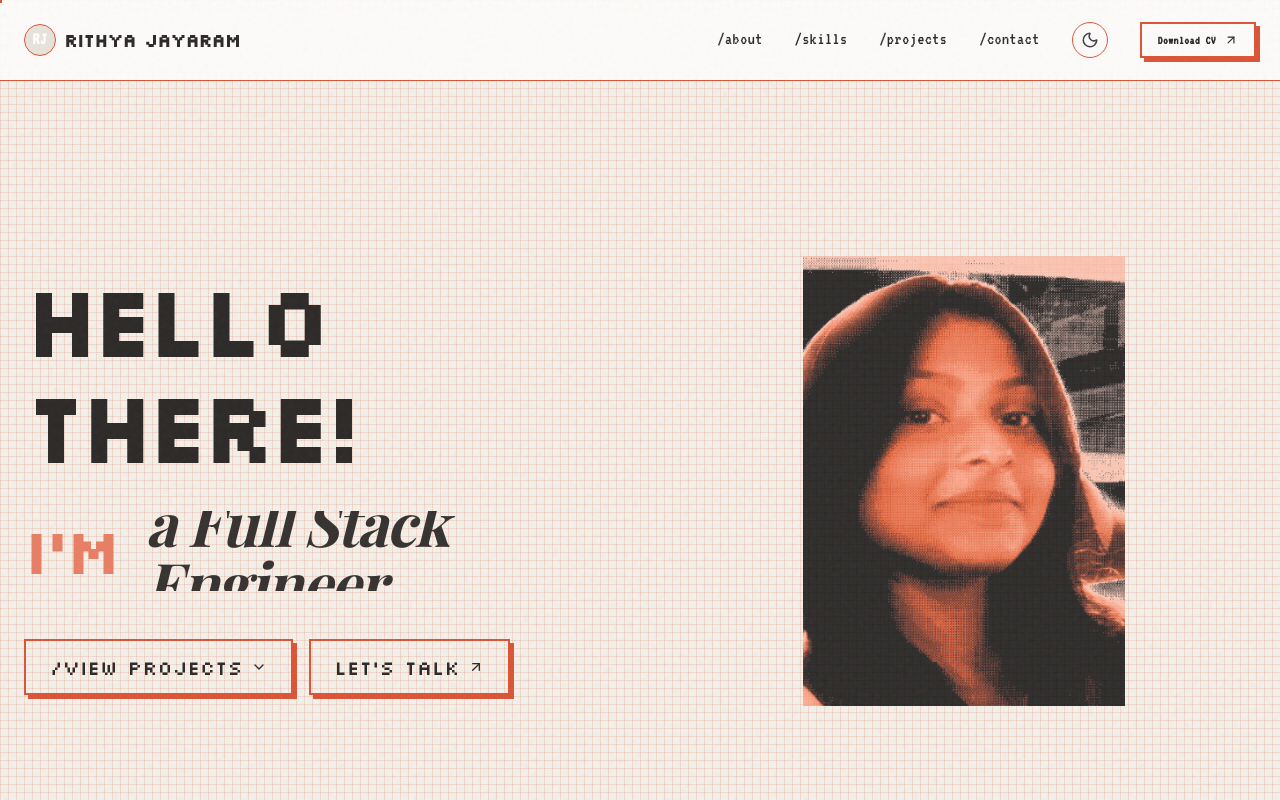
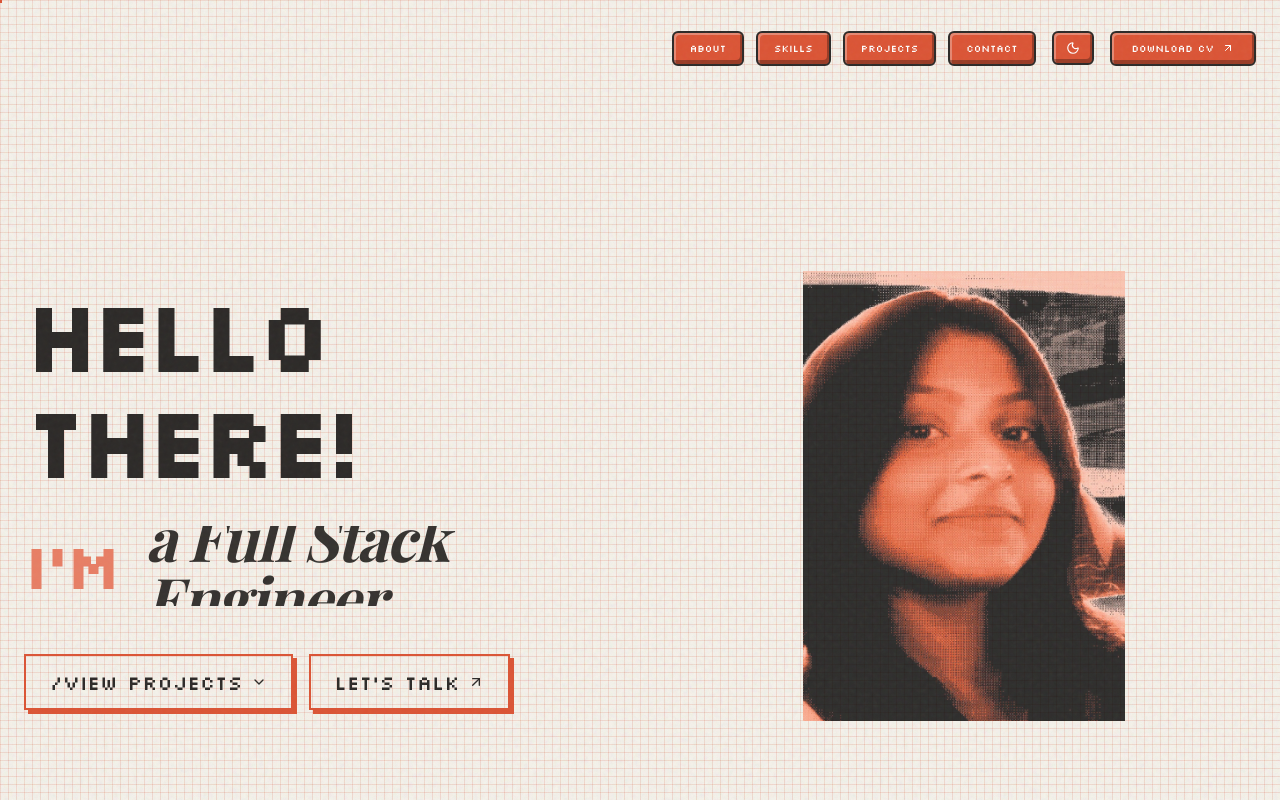
Before and after one commit to riti2043/portfolio_website, a React (Vite) app: page / in a window 1280 px wide. Shown: the top 800 px of the page. Built offline with nearby package versions, Linux system fonts and the light colour scheme; a web font is replaced by a local one.

Commit message:
style: implement 8-bit gameboy style buttons for transparent navbar

```diff
--- a/src/App.jsx
+++ b/src/App.jsx
@@ -261,59 +261,45 @@ export default function App() {
       />
 
       {/* ==================== NAVBAR ==================== */}
-      <nav className="sticky top-0 z-40 backdrop-blur-md bg-white/80 dark:bg-zinc-950/80 border-b border-[var(--border-color)] transition-colors duration-300">
-        <div className="max-w-7xl mx-auto px-6 h-20 flex items-center justify-between">
+      <nav className="sticky top-0 z-40 bg-transparent transition-colors duration-300 pointer-events-none">
+        <div className="max-w-7xl mx-auto px-6 h-24 flex items-center justify-end">
 
-          {/* Logo / Brand Name */}
-          <a href="#hero" className="flex items-center gap-2 group">
-            <div className="w-8 h-8 rounded-full border border-[var(--border-color)] text-[var(--accent)] bg-[var(--bg-secondary)] flex items-center justify-center text-white dark:text-[var(--text-primary)] font-bold text-xs font-mono-custom group-hover:scale-105 transition-transform">
-              RJ
+          <div className="flex items-center gap-4">
+            {/* Desktop Nav Links */}
+            <div className="hidden md:flex items-center gap-3">
+              <a href="#about" className="btn-pixel px-4 py-2 text-[10px] pointer-events-auto">ABOUT</a>
+              <a href="#skills" className="btn-pixel px-4 py-2 text-[10px] pointer-events-auto">SKILLS</a>
+              <a href="#projects" className="btn-pixel px-4 py-2 text-[10px] pointer-events-auto">PROJECTS</a>
+              <a href="#contact" className="btn-pixel px-4 py-2 text-[10px] pointer-events-auto">CONTACT</a>
             </div>
-            <span className="font-bold tracking-tight text-lg group-hover:opacity-80 transition-opacity">
-              Rithya Jayaram
-            </span>
-          </a>
-
-          {/* Desktop Nav Links */}
-          <div className="hidden md:flex items-center gap-8 font-mono-custom text-sm">
-            <a href="#about" className="hover:text-[var(--text-muted)] dark:hover:text-[var(--text-muted)] transition-colors">/about</a>
-            <a href="#skills" className="hover:text-[var(--text-muted)] dark:hover:text-[var(--text-muted)] transition-colors">/skills</a>
-            <a href="#projects" className="hover:text-[var(--text-muted)] dark:hover:text-[var(--text-muted)] transition-colors">/projects</a>
-            <a href="#contact" className="hover:text-[var(--text-muted)] dark:hover:text-[var(--text-muted)] transition-colors">/contact</a>
 
             {/* Theme Toggle Button */}
             <button
               onClick={toggleTheme}
-              className="p-2 rounded-full border border-[var(--border-color)] hover:bg-zinc-100 dark:hover:bg-zinc-800 transition-colors"
+              className="btn-pixel p-2 px-3 pointer-events-auto"
               aria-label="Toggle Theme"
             >
-              {darkMode ? <Sun size={18} className="text-amber-400" /> : <Moon size={18} className="text-zinc-700" />}
+              {darkMode ? <Sun size={14} /> : <Moon size={14} />}
             </button>
 
             {/* Download CV CTA Button */}
             <a
               href="#contact"
-              className="btn-bitmap flex items-center gap-2 px-4 py-2 text-xs font-bold"
+              className="btn-pixel flex items-center gap-2 px-5 py-2 text-[10px] pointer-events-auto"
             >
-              <span>Download CV</span>
-              <ArrowUpRight size={14} />
+              <span>DOWNLOAD CV</span>
+              <ArrowUpRight size={12} />
             </a>
-          </div>
 
-          {/* Mobile Toggle Button */}
-          <div className="flex md:hidden items-center gap-3">
-            <button
-              onClick={toggleTheme}
-              className="p-2 rounded-full border border-[var(--border-color)]"
-            >
-              {darkMode ? <Sun size={18} className="text-amber-400" /> : <Moon size={18} className="text-zinc-700" />}
-            </button>
-            <button
-              onClick={() => setMobileMenuOpen(!mobileMenuOpen)}
-              className="p-2 text-[var(--text-primary)]"
-            >
-              {mobileMenuOpen ? <X size={24} /> : <Menu size={24} />}
-            </button>
+            {/* Mobile Toggle Button */}
+            <div className="md:hidden flex items-center">
+              <button
+                onClick={() => setMobileMenuOpen(!mobileMenuOpen)}
+                className="btn-pixel p-2 pointer-events-auto"
+              >
+                {mobileMenuOpen ? <X size={14} /> : <Menu size={14} />}
+              </button>
+            </div>
           </div>
         </div>
 
--- a/src/index.css
+++ b/src/index.css
@@ -34,6 +34,28 @@
     font-family: 'Playfair Display', serif;
     font-style: italic;
     font-weight: 700;
+  }
+  .btn-pixel {
+    background-color: var(--accent);
+    color: #ffffff !important;
+    text-transform: uppercase;
+    font-family: 'Silkscreen', cursive;
+    border: 2px solid var(--text-primary);
+    border-radius: 6px;
+    box-shadow:
+      inset -2px -4px 0px rgba(0,0,0,0.3),
+      inset 2px 2px 0px rgba(255,255,255,0.3);
+    transition: all 0.1s;
+    cursor: pointer;
+  }
+  .btn-pixel:active {
+    transform: translateY(2px);
+    box-shadow:
+      inset -1px -1px 0px rgba(0,0,0,0.3),
+      inset 1px 1px 0px rgba(255,255,255,0.3);
+  }
+  .btn-pixel:hover {
+    filter: brightness(1.1);
   }
   .btn-bitmap {
     box-shadow: 4px 4px 0px var(--accent);
```
